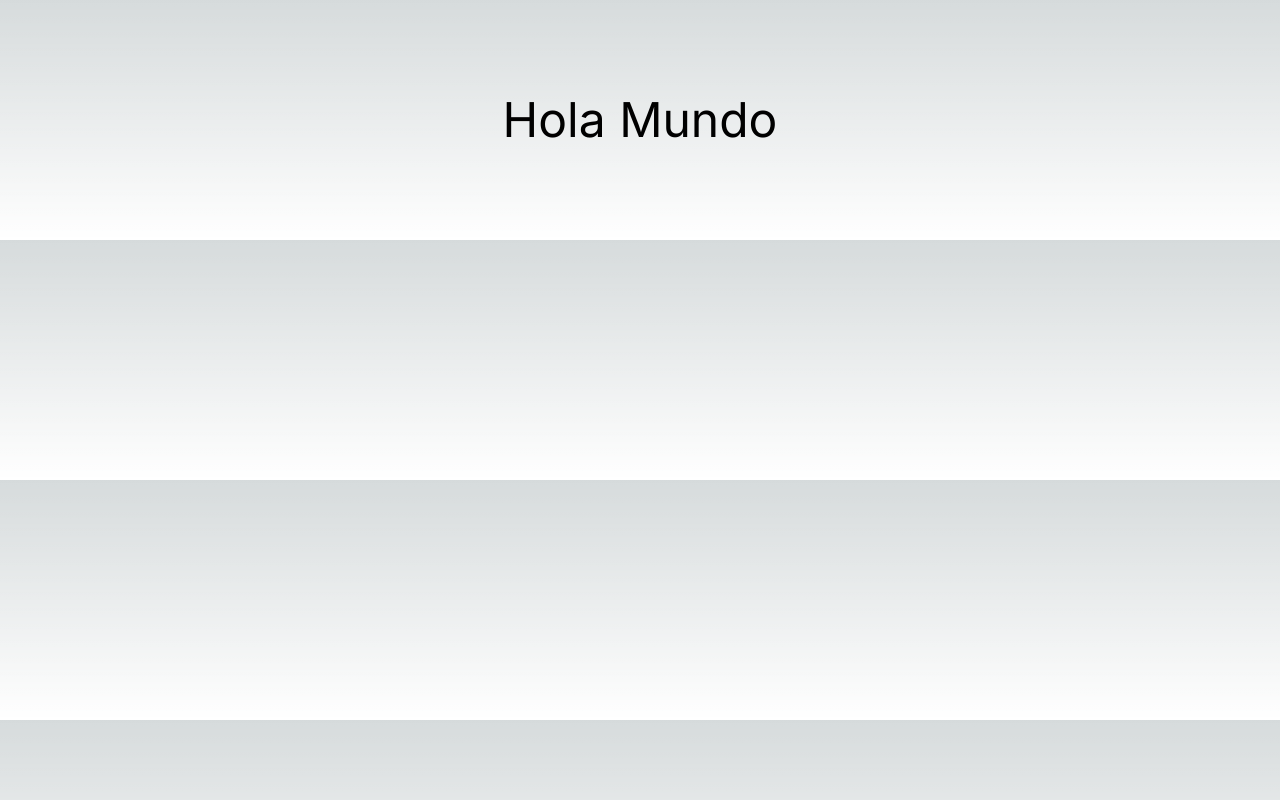
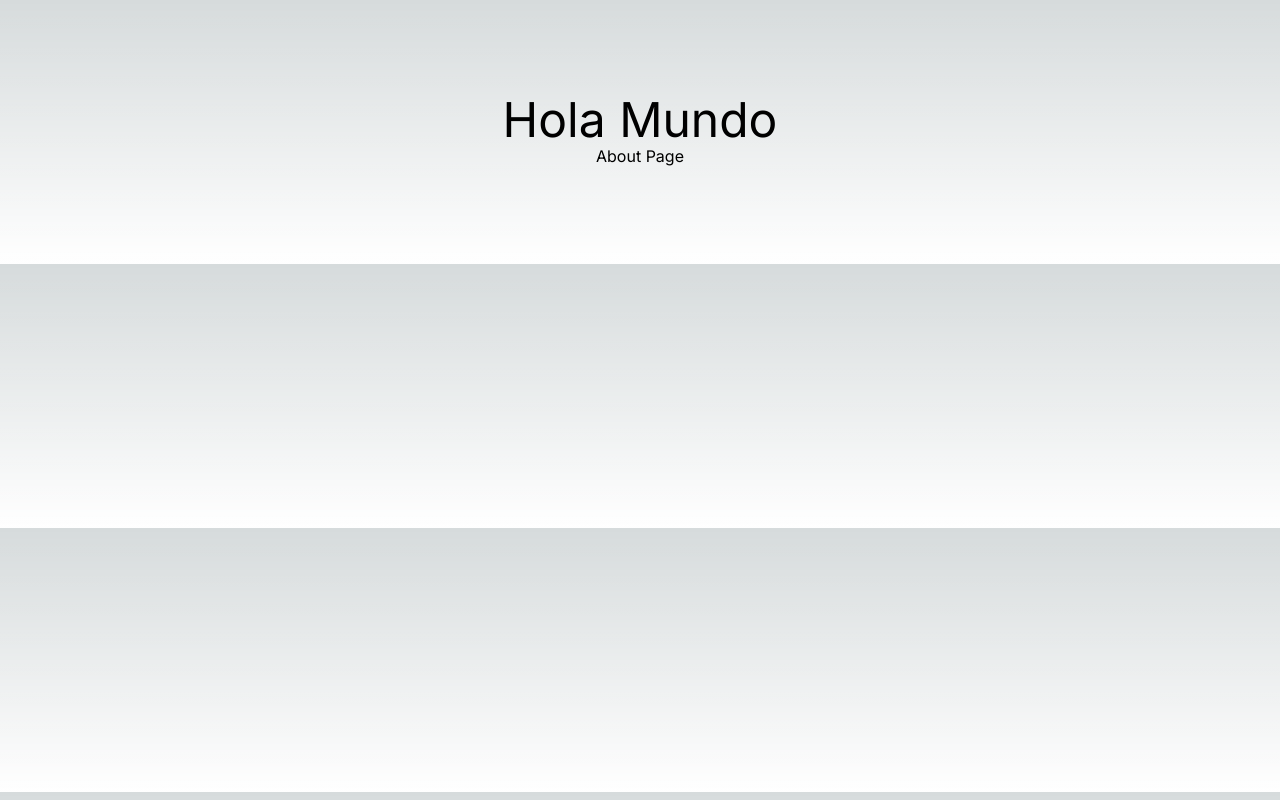
Before and after one commit to CodeLudovic/NextJS, a Next.js app: page / in a window 1280 px wide. Built offline with nearby package versions, Linux system fonts and the light colour scheme.

Commit message:
First Project Done

```diff
--- a/app/page.tsx
+++ b/app/page.tsx
@@ -1,9 +1,11 @@
 import Image from "next/image";
+import Link from "next/link";
 
 export default function Home() {
-  return (
-    <main className="flex flex-col items-center p-24">
-      <span className="text-5xl">Hola Mundo</span>
-    </main>
-  );
+	return (
+		<main className="flex flex-col items-center p-24">
+			<span className="text-5xl">Hola Mundo</span>
+			<Link href={"/about"}>About Page</Link>
+		</main>
+	);
 }
```
